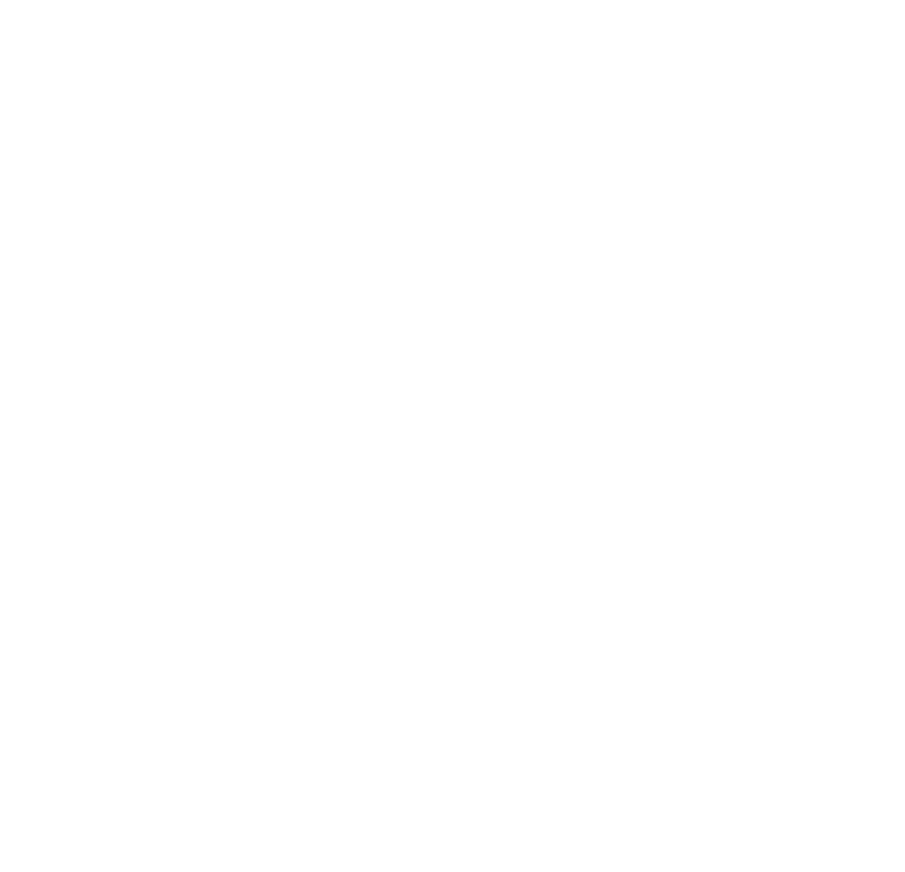
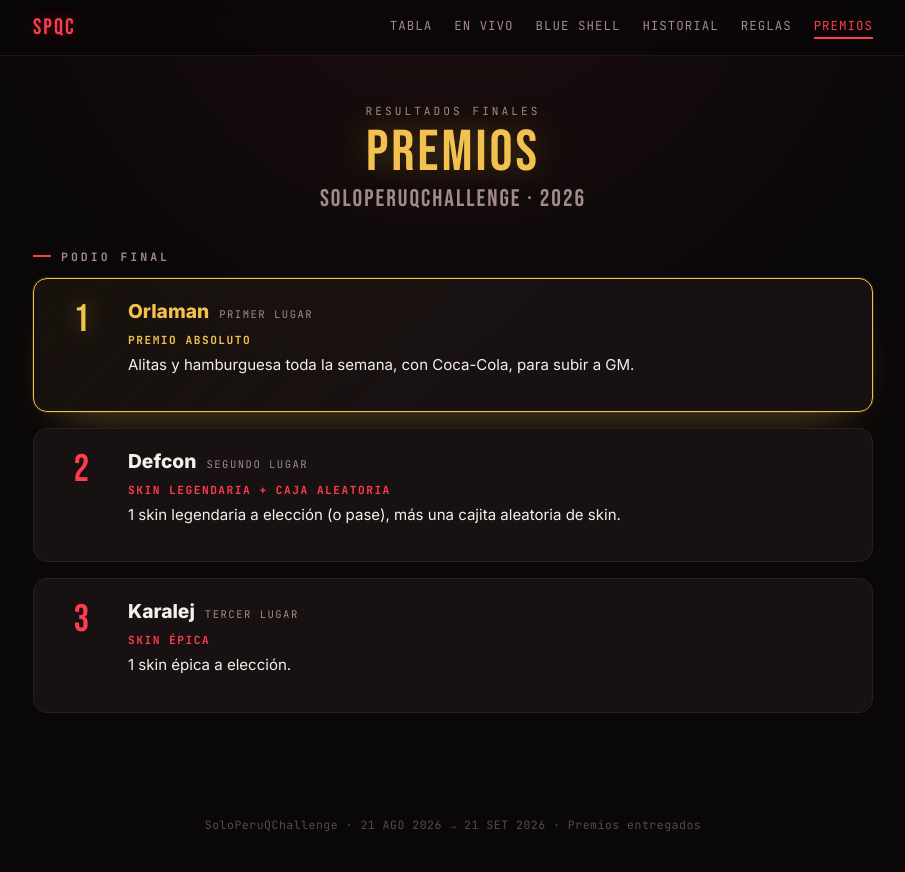
Before and after one commit to PatriickRM/perusqc, a website: page public/premios.html in a window 1280 px wide. Shown: the whole page, without its empty margins (187-1092 px from the left). Before the commit the page ends 800 px from the top, so only its background shows below. Drawn offline with Linux system fonts and the light colour scheme.

Commit message:
last commit : added  premios to topnav

```diff
--- a/public/premios.html
+++ b/public/premios.html
@@ -0,0 +1,267 @@
+<!DOCTYPE html>
+<html lang="es">
+<head>
+<meta charset="UTF-8">
+<meta name="viewport" content="width=device-width, initial-scale=1, viewport-fit=cover">
+<title>Premios — SPQC</title>
+<link rel="preconnect" href="https://fonts.googleapis.com">
+<link rel="preconnect" href="https://fonts.gstatic.com" crossorigin>
+<link href="https://fonts.googleapis.com/css2?family=Bebas+Neue&family=Inter:wght@400;500;600;700;800&family=JetBrains+Mono:wght@400;700&display=swap" rel="stylesheet">
+<style>
+  :root {
+    --bg: #0a0708;
+    --bg-raised: #14100f;
+    --bg-card: #181112;
+    --bg-card-hover: #201517;
+    --bg-plate: #100b0c;
+    --border: #2e1c1e;
+    --border-soft: #221517;
+    --accent: #FF3B4E;
+    --accent-2: #ff7a45;
+    --accent-dim: rgba(255, 59, 78, 0.14);
+    --gold: #F2C14E;
+    --gold-dim: rgba(242, 193, 78, 0.14);
+    --text: #f6efee;
+    --text-dim: #a2898a;
+    --text-faint: #5e4749;
+
+    --display: 'Bebas Neue', 'Arial Narrow', sans-serif;
+    --body: 'Inter', system-ui, sans-serif;
+    --mono: 'JetBrains Mono', ui-monospace, monospace;
+
+    box-sizing: border-box;
+    padding-top: env(safe-area-inset-top, 0px);
+    padding-bottom: env(safe-area-inset-bottom, 0px);
+  }
+  html { scroll-padding-top: env(safe-area-inset-top, 0px); }
+  * { box-sizing: inherit; }
+
+  body {
+    margin: 0;
+    font-family: var(--body);
+    background:
+      radial-gradient(circle at 50% -10%, #1f0f10 0%, var(--bg) 42%),
+      var(--bg);
+    color: var(--text);
+    min-height: 100%;
+    -webkit-font-smoothing: antialiased;
+  }
+
+  a { color: inherit; }
+  ::selection { background: var(--accent); color: #0a0708; }
+
+  .wrap { max-width: 880px; margin: 0 auto; padding: 0 20px; }
+
+  /* ---------- NAV ---------- */
+  .topnav {
+    border-bottom: 1px solid var(--border-soft);
+    background: rgba(10, 7, 8, 0.85);
+    backdrop-filter: blur(6px);
+    position: sticky;
+    top: env(safe-area-inset-top, 0px);
+    z-index: 10;
+  }
+  .topnav__inner {
+    max-width: 880px;
+    margin: 0 auto;
+    padding: 14px 20px;
+    display: flex;
+    align-items: center;
+    gap: 24px;
+    flex-wrap: wrap;
+  }
+  .topnav__brand {
+    font-family: var(--display);
+    font-size: 1.4rem;
+    letter-spacing: 2px;
+    color: var(--accent);
+    text-decoration: none;
+    text-shadow: 0 0 18px rgba(255, 59, 78, 0.35);
+  }
+  .topnav__links { display: flex; gap: 22px; margin-left: auto; flex-wrap: wrap; }
+  .topnav__links a {
+    font-family: var(--mono);
+    font-size: 0.78rem;
+    letter-spacing: 1px;
+    text-transform: uppercase;
+    color: var(--text-dim);
+    text-decoration: none;
+    padding-bottom: 3px;
+    border-bottom: 2px solid transparent;
+  }
+  .topnav__links a.active { color: var(--accent); border-bottom-color: var(--accent); }
+
+  /* ---------- TITLE ---------- */
+  .rules-title { text-align: center; margin-bottom: 28px; }
+  .rules-title__eyebrow {
+    font-family: var(--mono);
+    font-size: 0.7rem;
+    letter-spacing: 3px;
+    color: var(--text-dim);
+  }
+  .rules-title__main {
+    font-family: var(--display);
+    font-size: clamp(2.6rem, 10vw, 3.6rem);
+    letter-spacing: 3px;
+    color: var(--gold);
+    line-height: 1;
+    margin: 6px 0 2px;
+    text-shadow: 0 0 34px rgba(242, 193, 78, 0.3);
+  }
+  .rules-title__sub {
+    font-family: var(--display);
+    font-size: clamp(1.1rem, 4vw, 1.5rem);
+    letter-spacing: 2px;
+    color: var(--text-dim);
+  }
+
+  section.block { padding: 40px 0 60px; }
+
+  /* ---------- WINNER CARDS ---------- */
+  .card {
+    background: var(--bg-card);
+    border: 1px solid var(--border);
+    border-radius: 14px;
+    padding: 20px 22px;
+    margin-bottom: 16px;
+    display: flex;
+    align-items: flex-start;
+    gap: 20px;
+  }
+  .card--top1 {
+    border-color: var(--gold);
+    box-shadow: 0 0 0 1px var(--gold-dim), 0 24px 48px -28px rgba(242, 193, 78, 0.45);
+    background: linear-gradient(135deg, rgba(242,193,78,0.06), var(--bg-card) 55%);
+  }
+
+  .rank-number {
+    font-family: var(--display);
+    font-size: 2.4rem;
+    letter-spacing: 1px;
+    color: var(--accent);
+    min-width: 52px;
+    text-align: center;
+    flex-shrink: 0;
+    line-height: 1;
+    padding-top: 2px;
+  }
+  .card--top1 .rank-number {
+    color: var(--gold);
+    text-shadow: 0 0 20px rgba(242, 193, 78, 0.4);
+  }
+
+  .info { flex: 1; min-width: 0; }
+  .name-row { display: flex; align-items: baseline; gap: 10px; flex-wrap: wrap; }
+  .name { font-weight: 800; font-size: 1.2rem; }
+  .card--top1 .name { color: var(--gold); }
+  .place-tag {
+    font-family: var(--mono);
+    font-size: 0.66rem;
+    letter-spacing: 1.5px;
+    text-transform: uppercase;
+    color: var(--text-dim);
+  }
+
+  .prize-title {
+    margin-top: 10px;
+    font-family: var(--mono);
+    font-size: 0.7rem;
+    font-weight: 700;
+    letter-spacing: 1.5px;
+    text-transform: uppercase;
+    color: var(--accent);
+  }
+  .card--top1 .prize-title { color: var(--gold); }
+
+  .prize-desc {
+    margin-top: 6px;
+    font-size: 0.94rem;
+    line-height: 1.55;
+    color: var(--text);
+  }
+
+  @media (max-width: 560px) {
+    .card { gap: 14px; padding: 18px; }
+    .rank-number { font-size: 1.9rem; min-width: 40px; }
+  }
+
+  footer {
+    text-align: center;
+    color: var(--text-faint);
+    font-family: var(--mono);
+    font-size: 0.72rem;
+    padding: 28px 20px 40px;
+    letter-spacing: 0.5px;
+  }
+</style>
+</head>
+<body>
+
+<nav class="topnav">
+  <div class="topnav__inner">
+    <a class="topnav__brand" href="#">SPQC</a>
+    <div class="topnav__links">
+      <a href="#">Tabla</a>
+      <a href="#">En vivo</a>
+      <a href="#">Blue Shell</a>
+      <a href="#">Historial</a>
+      <a href="#">Reglas</a>
+      <a href="#" class="active">Premios</a>
+    </div>
+  </div>
+</nav>
+
+<main class="wrap" style="padding-top: 48px;">
+  <header class="rules-title">
+    <div class="rules-title__eyebrow">RESULTADOS FINALES</div>
+    <div class="rules-title__main">PREMIOS</div>
+    <div class="rules-title__sub">SoloPeruQChallenge · 2026</div>
+  </header>
+
+  <section class="block" style="padding-top: 8px;">
+    <div class="eyebrow" style="font-family:var(--mono);font-size:0.72rem;font-weight:700;letter-spacing:3px;text-transform:uppercase;color:var(--text-dim);display:flex;align-items:center;gap:10px;margin-bottom:14px;">
+      <span style="width:18px;height:2px;background:var(--accent);display:inline-block;"></span> Podio final
+    </div>
+
+    <div class="card card--top1">
+      <div class="rank-number">1</div>
+      <div class="info">
+        <div class="name-row">
+          <span class="name">Orlaman</span>
+          <span class="place-tag">Primer lugar</span>
+        </div>
+        <div class="prize-title">Premio absoluto</div>
+        <p class="prize-desc">Alitas y hamburguesa toda la semana, con Coca-Cola, para subir a GM.</p>
+      </div>
+    </div>
+
+    <div class="card">
+      <div class="rank-number">2</div>
+      <div class="info">
+        <div class="name-row">
+          <span class="name">Defcon</span>
+          <span class="place-tag">Segundo lugar</span>
+        </div>
+        <div class="prize-title">Skin legendaria + caja aleatoria</div>
+        <p class="prize-desc">1 skin legendaria a elección (o pase), más una cajita aleatoria de skin.</p>
+      </div>
+    </div>
+
+    <div class="card">
+      <div class="rank-number">3</div>
+      <div class="info">
+        <div class="name-row">
+          <span class="name">Karalej</span>
+          <span class="place-tag">Tercer lugar</span>
+        </div>
+        <div class="prize-title">Skin épica</div>
+        <p class="prize-desc">1 skin épica a elección.</p>
+      </div>
+    </div>
+  </section>
+</main>
+
+<footer>SoloPeruQChallenge · 21 AGO 2026 → 21 SET 2026 · Premios entregados</footer>
+
+</body>
+</html>
```
Also changed, not shown: public/index.html (+1 -0 lines), public/live.html (+1 -0 lines).
